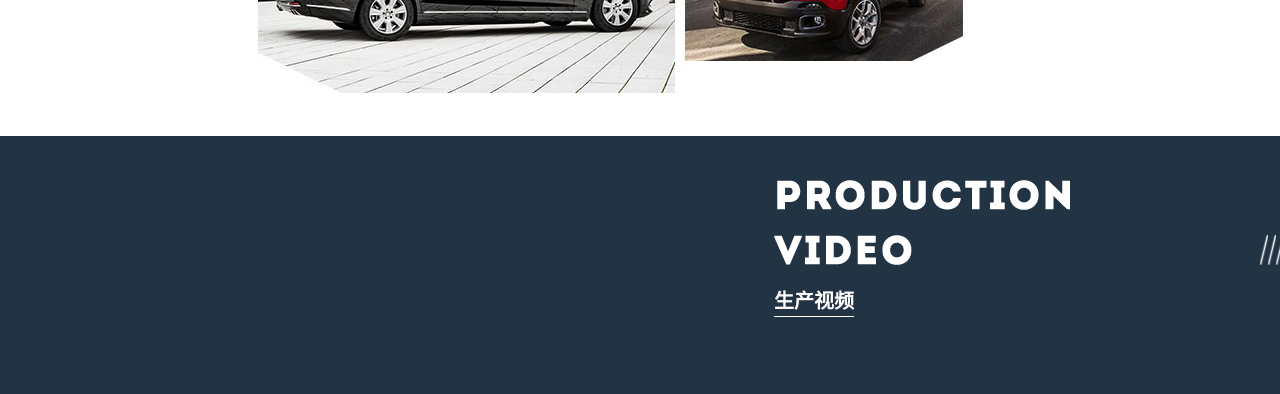
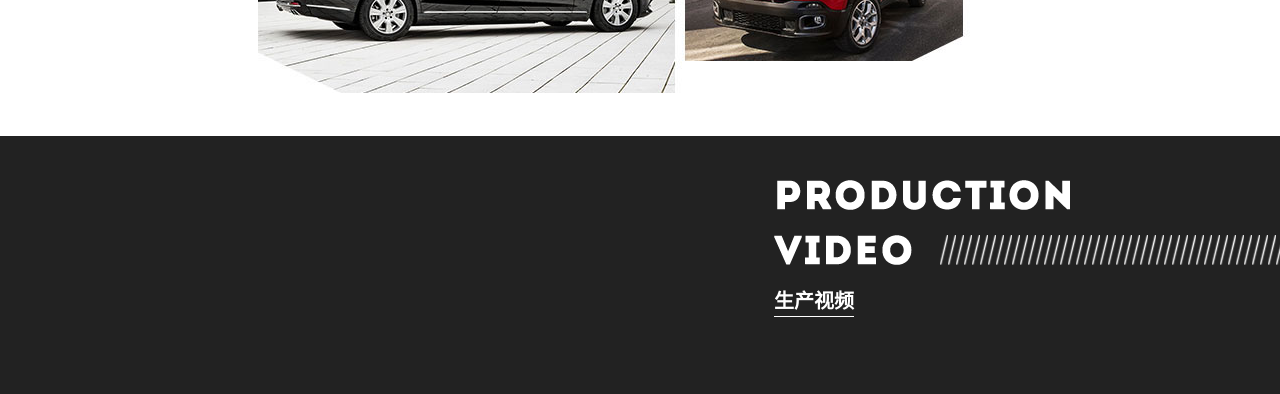
Before and after one commit to forWebSite/website01, a plain HTML site: page procraft.html in a window 1280 px wide. Shown: the part 2260-2654 px from the top of the page. Drawn offline with Linux system fonts and the light colour scheme; grey boxes are pictures that could not be loaded.

Commit message:
update color

```diff
--- a/css/sass/procraft.scss
+++ b/css/sass/procraft.scss
@@ -172,7 +172,7 @@
     }
 
     &.black{
-        background-color: #000;
+        background-color: #222;
         margin: 0 auto;
         width: 100%;
 
--- a/procraft.html
+++ b/procraft.html
@@ -72,9 +72,10 @@
             </div>
 
             <div class="section black">
-                <i class="section-slash white" style="top: 99px; right: -1324px; left: 1260px;"></i>
+
                 <div class="develop">
-                    <div class="intro-tit">
+                    <div class="intro-tit" style="position: relative;">
+                        <i class="section-slash white" style="top: 99px; right: -1324px; left: 750px;"></i>
                         <div style="display: inline-block; text-align: left;">
                             <img src="./images/procraft/font_06.png" alt="">
                             <div class="intro-hint">生产视频</div>
```
Also changed, not shown: css/procraft.css.
